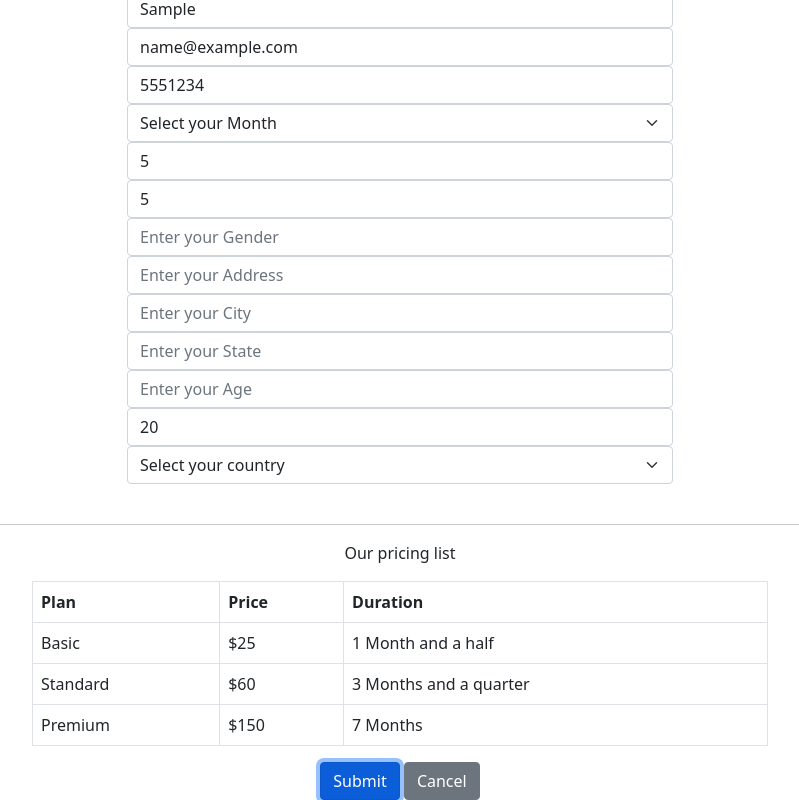
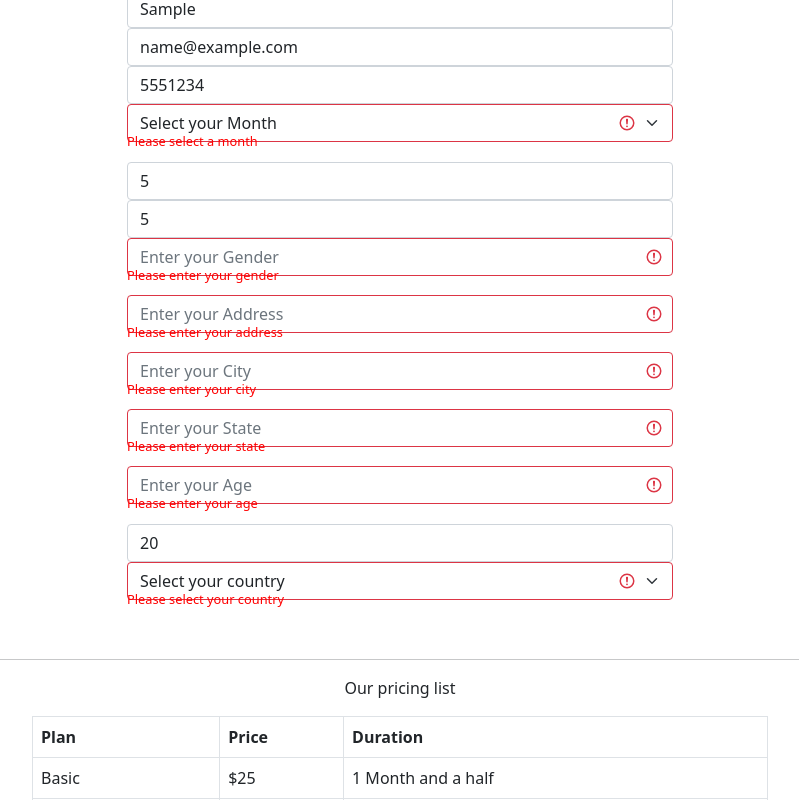
Before and after one commit to Othnielfire3/lino-gym-website, a plain HTML site: page gym/RegistartionForm.html in a window 1280 px wide. Both pictures are taken after typing "Sample", "Sample", "name@example.com", "5551234", "5", "5" into the empty fields and a click on the button "Submit". Shown: the part 454-1254 px from the top of the page, without its empty margins (240-1039 px from the left). Drawn offline with nearby package versions, Linux system fonts and the light colour scheme.

Commit message:
add validation

```diff
--- a/gym/RegistartionForm.html
+++ b/gym/RegistartionForm.html
@@ -5,20 +5,18 @@
     <meta name="viewport" content="width=device-width, initial-scale=1.0">
     <title>OthyFire.com</title>
     <link rel="stylesheet" href="../assets/css/bootstrap.min.css">
-    <!-- <style>
-        .centered-form {
-            display: flex;
-            flex-direction: column;
-            align-items: center;
+    <style>
+        .error-message {
+            color: red;
+            font-size: 0.8rem;
+            margin-top: -10px;
+            margin-bottom: 10px;
+            display: none;
         }
-        .form-control, .form-select {
-            margin-bottom: 15px;
+        .is-invalid {
+            border-color: #dc3545;
         }
-        .table {
-            max-width: 600px;
-            margin: 20px auto;
-        }
-    </style> -->
+    </style>
 </head>
 <body>
     <div class="container">
@@ -31,14 +29,21 @@
 
         <div class="row justify-content-center">
             <div class="col-md-8 col-lg-6">
-                <form class="centered-form">
-                    <input type="text" class="form-control" placeholder="Enter your first name" aria-label="First Name">
-                    <input type="text" class="form-control" placeholder="Enter your last name" aria-label="Last Name">
-                    <input type="email" class="form-control" placeholder="Enter your email" aria-label="Email">
-                    <input type="tel" class="form-control" placeholder="Enter your phone number" aria-label="Phone number">
+                <form id="fitnessForm" class="centered-form" novalidate>
+                    <input type="text" class="form-control" id="firstName" placeholder="Enter your first name" aria-label="First Name" required>
+                    <div class="error-message" id="firstNameError">Please enter your first name</div>
 
-                    <select class="form-select" aria-label="Month selection">
-                        <option selected>Select your Month</option>
+                    <input type="text" class="form-control" id="lastName" placeholder="Enter your last name" aria-label="Last Name" required>
+                    <div class="error-message" id="lastNameError">Please enter your last name</div>
+
+                    <input type="email" class="form-control" id="email" placeholder="Enter your email" aria-label="Email" required>
+                    <div class="error-message" id="emailError">Please enter a valid email address</div>
+
+                    <input type="tel" class="form-control" id="phone" placeholder="Enter your phone number" aria-label="Phone number" required>
+                    <div class="error-message" id="phoneError">Please enter your phone number</div>
+
+                    <select class="form-select" id="month" aria-label="Month selection" required>
+                        <option value="" selected>Select your Month</option>
                         <option value="January">January</option>
                         <option value="February">February</option>
                         <option value="March">March</option>
@@ -52,18 +57,34 @@
                         <option value="November">November</option>
                         <option value="December">December</option>
                     </select>
+                    <div class="error-message" id="monthError">Please select a month</div>
 
-                    <input type="number" class="form-control" placeholder="Enter your Date of Birth day" aria-label="Date of Birth day">
-                    <input type="number" class="form-control" placeholder="Enter your Date of Birth year" aria-label="Date of Birth year">
-                    <input type="text" class="form-control" placeholder="Enter your Gender" aria-label="Gender">
-                    <input type="text" class="form-control" placeholder="Enter your Address" aria-label="Address">
-                    <input type="text" class="form-control" placeholder="Enter your City" aria-label="City">
-                    <input type="text" class="form-control" placeholder="Enter your State" aria-label="State">
-                    <input type="number" class="form-control" placeholder="Enter your Age" aria-label="Age">
-                    <input type="number" class="form-control" placeholder="Enter your Weight" aria-label="Weight" value="20">
+                    <input type="number" class="form-control" id="birthDay" placeholder="Enter your Date of Birth day" aria-label="Date of Birth day" required>
+                    <div class="error-message" id="birthDayError">Please enter your birth day</div>
 
-                    <select class="form-select" aria-label="Country selection">
-                        <option selected>Select your country</option>
+                    <input type="number" class="form-control" id="birthYear" placeholder="Enter your Date of Birth year" aria-label="Date of Birth year" required>
+                    <div class="error-message" id="birthYearError">Please enter your birth year</div>
+
+                    <input type="text" class="form-control" id="gender" placeholder="Enter your Gender" aria-label="Gender" required>
+                    <div class="error-message" id="genderError">Please enter your gender</div>
+
+                    <input type="text" class="form-control" id="address" placeholder="Enter your Address" aria-label="Address" required>
+                    <div class="error-message" id="addressError">Please enter your address</div>
+
+                    <input type="text" class="form-control" id="city" placeholder="Enter your City" aria-label="City" required>
+                    <div class="error-message" id="cityError">Please enter your city</div>
+
+                    <input type="text" class="form-control" id="state" placeholder="Enter your State" aria-label="State" required>
+                    <div class="error-message" id="stateError">Please enter your state</div>
+
+                    <input type="number" class="form-control" id="age" placeholder="Enter your Age" aria-label="Age" required>
+                    <div class="error-message" id="ageError">Please enter your age</div>
+
+                    <input type="number" class="form-control" id="weight" placeholder="Enter your Weight" aria-label="Weight" value="20" required>
+                    <div class="error-message" id="weightError">Please enter your weight</div>
+
+                    <select class="form-select" id="country" aria-label="Country selection" required>
+                        <option value="" selected>Select your country</option>
                         <option value="Nigeria">Nigeria</option>
                         <option value="Ghana">Ghana</option>
                         <option value="Senegal">Senegal</option>
@@ -96,6 +117,7 @@
                         <option value="Niger">Niger</option>
                         <option value="Gabon">Gabon</option>
                     </select>
+                    <div class="error-message" id="countryError">Please select your country</div>
                     <br>
                 </form>
             </div>
@@ -135,10 +157,89 @@
         </div>
 
         <div class="text-center">
-            <button type="button" class="btn btn-primary">Submit</button>
-            <button type="button" class="btn btn-secondary">Cancel</button>
+            <button type="button" id="submitBtn" class="btn btn-primary">Submit</button>
+            <button type="button" id="cancelBtn" class="btn btn-secondary">Cancel</button>
         </div>
     </div>
     <script src="js/bootstrap.js"></script>
+    <script>
+        document.addEventListener('DOMContentLoaded', function() {
+            const form = document.getElementById('fitnessForm');
+            const submitBtn = document.getElementById('submitBtn');
+            const cancelBtn = document.getElementById('cancelBtn');
+
+            // Function to validate the form
+            function validateForm() {
+                let isValid = true;
+                const inputs = form.querySelectorAll('input[required], select[required]');
+
+                inputs.forEach(input => {
+                    const errorId = input.id + 'Error';
+                    const errorElement = document.getElementById(errorId);
+
+                    if (!input.value.trim()) {
+                        input.classList.add('is-invalid');
+                        errorElement.style.display = 'block';
+                        isValid = false;
+                    } else {
+                        input.classList.remove('is-invalid');
+                        errorElement.style.display = 'none';
+
+                        // Additional validation for email
+                        if (input.type === 'email' && !/^[^\s@]+@[^\s@]+\.[^\s@]+$/.test(input.value)) {
+                            input.classList.add('is-invalid');
+                            errorElement.textContent = 'Please enter a valid email address';
+                            errorElement.style.display = 'block';
+                            isValid = false;
+                        }
+                    }
+                });
+
+                return isValid;
+            }
+
+            // Submit button click handler
+            submitBtn.addEventListener('click', function() {
+                if (validateForm()) {
+                    alert('Form submitted successfully! Thank you for joining LinoVera Fitness.');
+                    // Here you could also submit the form to a server
+                    // form.submit();
+                } else {
+                    alert('Please fill in all required fields correctly.');
+                }
+            });
+
+            // Cancel button click handler
+            cancelBtn.addEventListener('click', function() {
+                if (confirm('Are you sure you want to cancel? All entered data will be lost.')) {
+                    form.reset();
+                    // Remove error highlights and messages
+                    const errorMessages = document.querySelectorAll('.error-message');
+                    errorMessages.forEach(msg => {
+                        msg.style.display = 'none';
+                    });
+
+                    const invalidInputs = document.querySelectorAll('.is-invalid');
+                    invalidInputs.forEach(input => {
+                        input.classList.remove('is-invalid');
+                    });
+
+                    alert('Form has been reset.');
+                }
+            });
+
+            // Add input event listeners to remove error when user starts typing
+            const inputs = form.querySelectorAll('input, select');
+            inputs.forEach(input => {
+                input.addEventListener('input', function() {
+                    if (this.value.trim()) {
+                        this.classList.remove('is-invalid');
+                        const errorId = this.id + 'Error';
+                        document.getElementById(errorId).style.display = 'none';
+                    }
+                });
+            });
+        });
+    </script>
 </body>
 </html>
```
Also changed, not shown: 1 other file.
